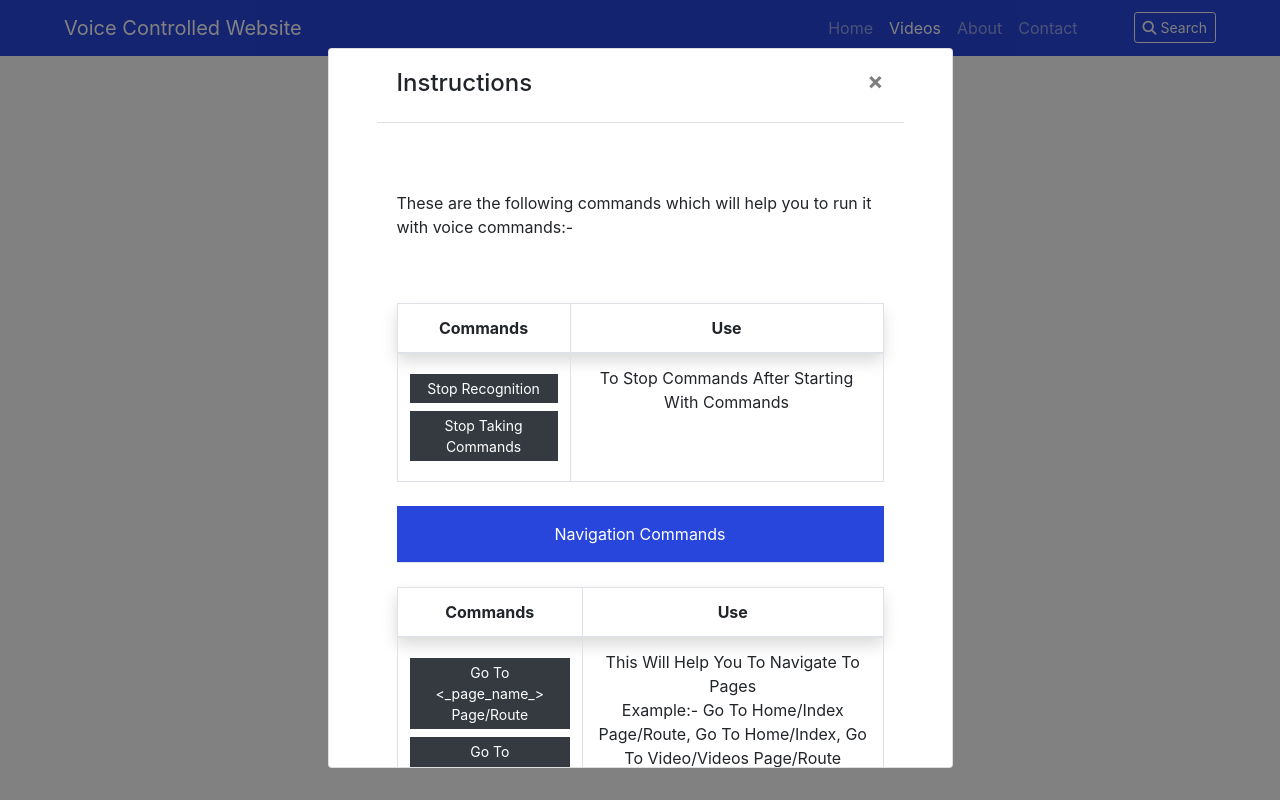
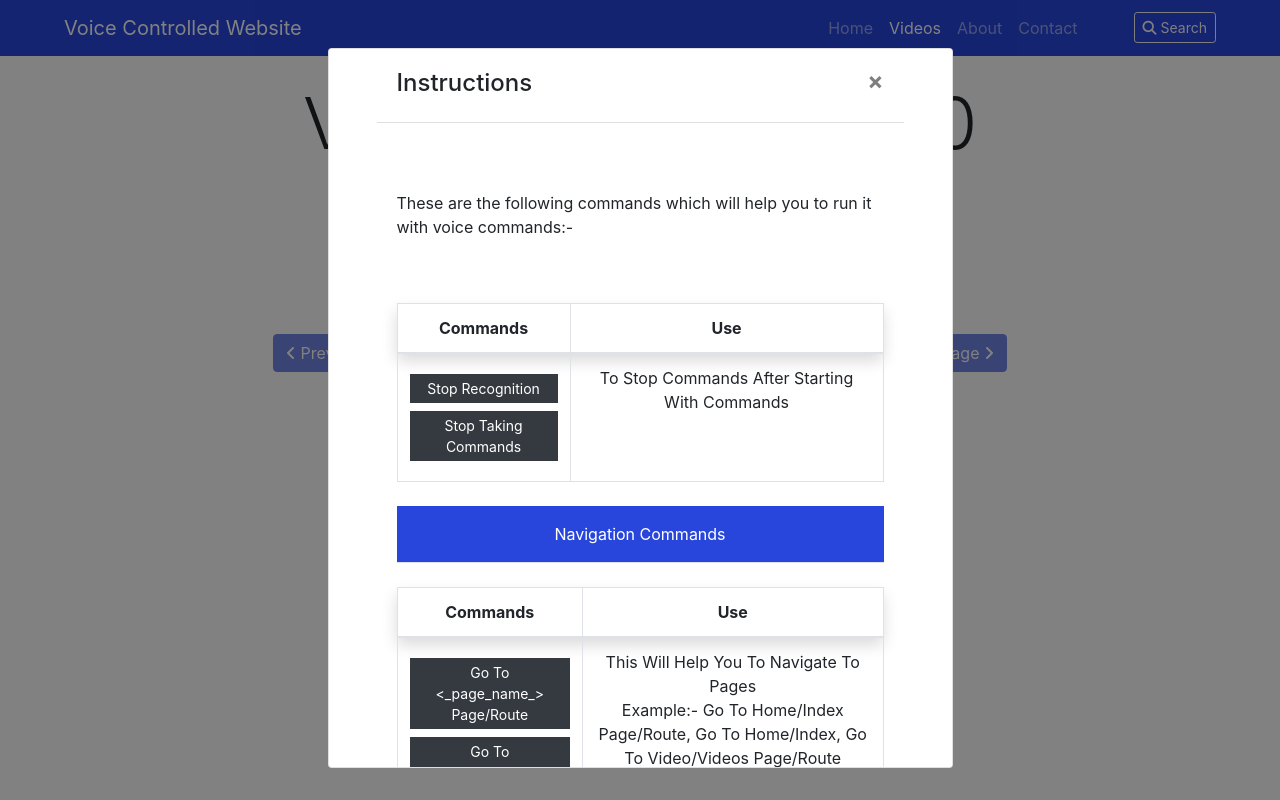
Before and after one commit to RamanSharma100/Reactjs-voice-controllable-website, a React (Create React App) app: page /videos in a window 1280 px wide. Built offline with nearby package versions, Linux system fonts and the light colour scheme.

Commit message:
added videos openig controls and pagination

```diff
--- a/src/App.js
+++ b/src/App.js
@@ -12,6 +12,7 @@ import Navbar from "./components/Navbar";
 import Search from "./components/Search";
 import CurrentVideo from "./components/CurrentVideo";
 import OpenVideoHome from "./components/OpenVideo/OpenVideoHome";
+import Videos from "./components/Videos";
 
 const App = () => {
   const [greet, setGreet] = useState(false);
@@ -19,6 +20,9 @@ const App = () => {
   const [instructionsScreen, setInstructionScreen] = useState(true);
   const [openVideoHome, setOpenVideoHome] = useState(false);
   const [selectedVideos, setSelectedVideos] = useState([]);
+  const [start, setStart] = useState(0);
+  const [end, setEnd] = useState(12);
+  const [countPages, setCountPages] = useState(1);
 
   const history = useHistory();
   const { videosLoading, videos, popularVideos } = useSelector(
@@ -29,6 +33,7 @@ const App = () => {
     }),
     shallowEqual
   );
+  let pages = Math.ceil(videos?.length / 12);
 
   const dispatch = useDispatch();
 
@@ -40,6 +45,17 @@ const App = () => {
       setGreet,
       setStopReco
     );
+  };
+
+  const prevPage = () => {
+    setStart((prevStart) => prevStart - 12);
+    setEnd((prevEnd) => prevEnd - 12);
+    setCountPages((prevCountPage) => prevCountPage - 1);
+  };
+  const nextPage = () => {
+    setStart((prevStart) => prevStart + 12);
+    setEnd((prevEnd) => prevEnd + 12);
+    setCountPages((prevCountPage) => prevCountPage + 1);
   };
 
   useEffect(() => {
@@ -55,6 +71,8 @@ const App = () => {
 
   recognition.onresult = (event) => {
     const command = event.results[0][0].transcript;
+
+    // navigation
 
     if (
       command.startsWith("navigate") ||
@@ -83,13 +101,30 @@ const App = () => {
       }
     }
 
+    // video selection
+
     if (command.startsWith("open video")) {
       if (window.location.pathname === "/") {
         if (command.includes("from")) {
           const currentCommand = command;
-          const videoNo = currentCommand.match(/\d+/);
+          let videoNo = currentCommand.match(/\d+/);
+          if (command.includes("one")) {
+            videoNo = "1";
+          }
           const Package = command.split("from").reverse()[0];
-          console.log(Package, command.match(/\d+/));
+          if (Package.trim() === "uploads") {
+            history.push(
+              `/video/${videos.slice(0, 5)[parseInt(videoNo - 1)].id.videoId}`
+            );
+          } else {
+            console.log(currentCommand);
+            console.log(popularVideos.slice(0, 5)[parseInt(videoNo - 1)]);
+            history.push(
+              `/video/${
+                popularVideos.slice(0, 5)[parseInt(videoNo - 1)].id.videoId
+              }`
+            );
+          }
         } else {
           const videoNo = command
             .split("video")
@@ -111,13 +146,76 @@ const App = () => {
             ]);
             setOpenVideoHome(true);
           } else {
-            history.push(
-              `/video/${selectedVideos[parseInt(videoNo - 1)].video.id.videoId}`
-            );
+            if (parseInt(videoNo) < 6 && parseInt(videoNo) > 0) {
+              history.push(
+                `/video/${
+                  selectedVideos[parseInt(videoNo - 1)].video.id.videoId
+                }`
+              );
+            }
             setSelectedVideos(false);
             setOpenVideoHome(false);
           }
         }
+      }
+      if (window.location.pathname === "/videos") {
+        const videoNo = command
+          .split("video")
+          .reverse()[0]
+          .split("")
+          .reverse()[0];
+
+        if (parseInt(videoNo) < 13 && parseInt(videoNo) > 0) {
+          history.push(
+            `/video/${
+              videos.slice(start, end)[parseInt(videoNo - 1)].id.videoId
+            }`
+          );
+        }
+        setSelectedVideos(false);
+        setOpenVideoHome(false);
+      }
+    }
+
+    // go back command
+    if (
+      command === "go back" ||
+      command === "go to previous page" ||
+      command === "go to prev page" ||
+      command === "go backward"
+    ) {
+      history.goBack();
+    }
+    // go next command
+    if (
+      command === "go next" ||
+      command === "go to next page" ||
+      command === "go forward"
+    ) {
+      history.goForward();
+    }
+
+    // next page videos
+    if (
+      (command === "next page" || command === "next") &&
+      window.location.pathname === "/videos"
+    ) {
+      console.log(pages);
+      if (countPages !== pages) {
+        nextPage();
+      }
+    }
+    // prev page videos
+
+    if (
+      (command === "prev page" ||
+        command === "previous page" ||
+        command === "prev" ||
+        command === "previous") &&
+      window.location.pathname === "/videos"
+    ) {
+      if (start > 0) {
+        prevPage();
       }
     }
   };
@@ -148,6 +246,18 @@ const App = () => {
         <Route exact path="/video/:id">
           <CurrentVideo />
         </Route>
+        <Route
+          path="/videos"
+          component={() => (
+            <Videos
+              start={start}
+              end={end}
+              nextPage={nextPage}
+              prevPage={prevPage}
+              countPages={countPages}
+            />
+          )}
+        />
         <Route path="/search">
           <Search setStopReco={setStopReco} setGreet={setGreet} />
         </Route>
--- a/src/components/CurrentVideo/index.js
+++ b/src/components/CurrentVideo/index.js
@@ -5,12 +5,8 @@ import { addVideoDetail } from "../../redux/actionCreators/videoDetailActionCrea
 
 const CurrentVideo = () => {
   const { id } = useParams();
-  const {
-    videoDeatilLoading,
-    videoDetail,
-    videosAll,
-    videosLoading,
-  } = useSelector((state) => ({
+  const { videoDeatilLoading, videoDetail, videosAll, videosLoading } =
+    useSelector((state) => ({
       videoDeatilLoading: state.videoDetail.videoDetailLoading,
       videoDetail: state.videoDetail.video,
       videosAll: state.videos.videos,
@@ -28,17 +24,17 @@ const CurrentVideo = () => {
   return (
     <div className="container-fluid">
       <div className="row m-5">
-        <div className="col-md-8 mx-auto">
+        <div className="col-md-10 mx-auto">
           {videoDeatilLoading ? (
             "Loading"
           ) : (
             <>
-              <div className="card mb-3">
+              <div className="card  mb-3">
                 <iframe
                   frameBorder="0"
-                  height="480"
+                  height="580"
                   src={`https://www.youtube.com/embed/${id}`}
-                  allowfullScreen
+                  allowFullScreen
                 ></iframe>
                 <div className="card-body px-5">
                   <div className="d-flex w-100 align-items-center justify-content-between">
@@ -75,44 +71,18 @@ const CurrentVideo = () => {
                   ))}
                 </div>
               </div>
-              <div className="d-flex flex-wrap">
-                {videosLoading
-                  ? "Loading"
-                  : videos.slice(9, videos.length).map((video, id) => (
-                      <div className="card col-md-6 px-0 mb-3" key={id + 250}>
-                        <img
-                          className="card-img-top"
-                          src={video.snippet.thumbnails.high.url}
-                          alt={video.snippet.title}
-                          height={video.snippet.thumbnails.high.height}
-                        />
-                        <div className="card-body">
-                          <h5 className="card-title text-justify">
-                            {video.snippet.title}
-                          </h5>
-                          <p className="card-text text-justify">
-                            {video.snippet.description}
-                          </p>
-                        </div>
-                        <div className="card-footer bg-white">
-                          <Link
-                            to={`/video/${video.id.videoId}`}
-                            className="btn btn-primary btn-block"
-                          >
-                            <i className="fa fa-eye"></i> See Video
-                          </Link>
-                        </div>
-                      </div>
-                    ))}
-              </div>
             </>
           )}
         </div>
-        <div className="col-md-4 mx-auto">
+      </div>
+      <p className="display-3 text-center d-block py-4 border-bottom border-dark">
+        Related Videos
+      </p>
+      <div className="row mx-auto">
         {videosLoading
           ? "Loading"
-            : videos.slice(0, 9).map((video, id) => (
-                <div className="card mb-3" key={id + 250}>
+          : videos.map((video, id) => (
+              <div className="card px-0 col-md-4 mb-3" key={id + 250}>
                 <img
                   className="card-img-top"
                   src={video.snippet.thumbnails.high.url}
@@ -139,7 +109,6 @@ const CurrentVideo = () => {
             ))}
       </div>
     </div>
-    </div>
   );
 };
 
--- /dev/null
+++ b/src/components/Videos/index.js
@@ -0,0 +1,82 @@
+import React from "react";
+import { shallowEqual, useSelector } from "react-redux";
+import { Link } from "react-router-dom";
+
+import "./index.scss";
+
+const Videos = ({ start, end, nextPage, prevPage, countPages }) => {
+  const { videosLoading, videos } = useSelector(
+    (state) => ({
+      videosLoading: state.videos.videosLoading,
+      videos: state.videos.videos,
+    }),
+    shallowEqual
+  );
+
+  return (
+    <div className="container-fluid">
+      <h1 className="display-3 text-center my-4">
+        Videos - Page {countPages} of {Math.ceil(videos.length / 12)}
+      </h1>
+      <div className="row py-5 px-4 justify-content-center">
+        {videosLoading ? (
+          <div className="col-md-12">
+            <h1 className="display-1 my-5 text-center">Loading videos...</h1>
+          </div>
+        ) : (
+          <>
+            {videos.slice(start, end).map((video, index) => (
+              <div
+                className="card px-0 col-md-4 me-1 mb-3"
+                key={index + 295648}
+              >
+                <img
+                  className="card-img-top"
+                  src={video.snippet.thumbnails.high.url}
+                  alt={video.snippet.title}
+                  height={video.snippet.thumbnails.high.height}
+                />
+                <div className="card-body">
+                  <h5 className="card-title text-justify">
+                    {video.snippet.title}
+                  </h5>
+                  <p className="card-text text-justify">
+                    {video.snippet.description}
+                  </p>
+                </div>
+                <div className="card-footer bg-white">
+                  <Link
+                    to={`/video/${video.id.videoId}`}
+                    className="btn btn-primary btn-block"
+                  >
+                    <i className="fa fa-eye"></i> See Video
+                  </Link>
+                </div>
+              </div>
+            ))}
+          </>
+        )}
+      </div>
+      <div className="row my-5 px-4 align-items-center justify-content-around">
+        <button
+          type="button"
+          className="btn btn-primary"
+          disabled={start === 0}
+          onClick={() => prevPage()}
+        >
+          <i className="fas fa-angle-left"></i> Prev Page
+        </button>
+        <button
+          type="button"
+          className="btn btn-primary"
+          disabled={videos.length - (end + 1) < 0}
+          onClick={() => nextPage()}
+        >
+          Next Page <i className="fas fa-angle-right"></i>
+        </button>
+      </div>
+    </div>
+  );
+};
+
+export default Videos;
```
Also changed, not shown: src/components/Videos/index.scss (added). Lines whose indentation alone changed are shown as unchanged.
